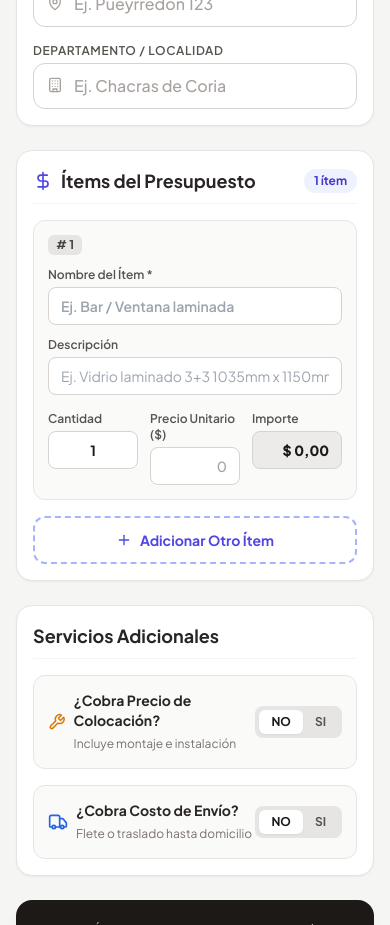
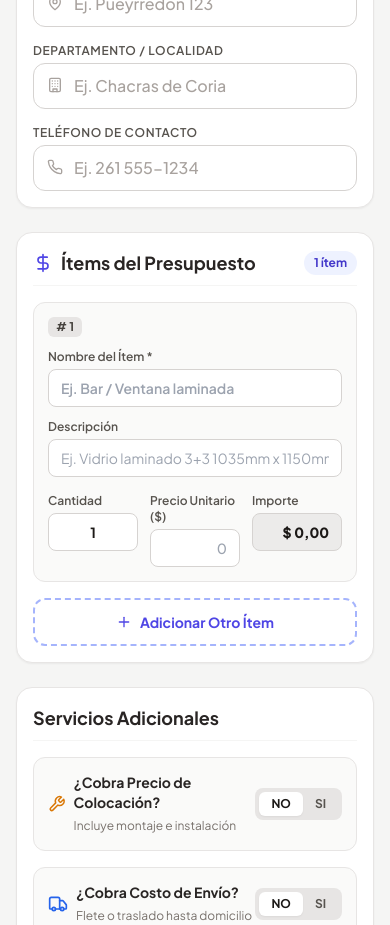
Before and after one commit to CamilaManita/presupuesto-app, a React (Vite) app: page / in a window 390 px wide. Shown: the part 920-1845 px from the top of the page. Built offline with nearby package versions, Linux system fonts and the light colour scheme.

Commit message:
Add client contact phone number field to form, PDF layout, and email summary

```diff
--- a/api/send-pdf.js
+++ b/api/send-pdf.js
@@ -41,6 +41,7 @@ export default async function handler(req, res) {
       clientName,
       clientAddress,
       clientDepartment,
+      clientPhone,
       items = [],
       hasColocacion,
       colocacionAmount,
@@ -125,6 +126,7 @@ export default async function handler(req, res) {
                 <div style="color: #18181b; font-weight: bold; font-size: 14px;">${clientName || 'Sin especificar'}</div>
                 ${clientAddress ? `<div style="color: #52525b;">${clientAddress}</div>` : ''}
                 ${clientDepartment ? `<div style="color: #52525b;">${clientDepartment}</div>` : ''}
+                ${clientPhone ? `<div style="color: #52525b; font-weight: bold; margin-top: 3px;">Tel: ${clientPhone}</div>` : ''}
               </td>
             </tr>
           </table>
--- a/src/App.jsx
+++ b/src/App.jsx
@@ -26,6 +26,7 @@ export function App() {
     clientName: '',
     clientAddress: '',
     clientDepartment: '',
+    clientPhone: '',
     items: [
       {
         name: '',
--- a/src/components/PdfPreviewModal.jsx
+++ b/src/components/PdfPreviewModal.jsx
@@ -63,6 +63,7 @@ export const PdfPreviewModal = ({
           clientName: formData.clientName,
           clientAddress: formData.clientAddress,
           clientDepartment: formData.clientDepartment,
+          clientPhone: formData.clientPhone,
           items: formData.items,
           hasColocacion: formData.hasColocacion,
           colocacionAmount: formData.colocacionAmount,
--- a/src/components/PdfTemplate.jsx
+++ b/src/components/PdfTemplate.jsx
@@ -87,6 +87,11 @@ export const PdfTemplate = React.forwardRef(({ formData }, ref) => {
             <p className="text-stone-600">
               {clientDepartment || <span className="text-stone-400 italic">[Departamento]</span>}
             </p>
+            {clientPhone && (
+              <p className="text-stone-600 font-medium">
+                Tel: {clientPhone}
+              </p>
+            )}
           </div>
         </div>
 
--- a/src/components/PresupuestoForm.jsx
+++ b/src/components/PresupuestoForm.jsx
@@ -1,5 +1,5 @@
 import React from 'react';
-import { Plus, Trash2, Calendar, User, MapPin, Building, DollarSign, Wrench, Truck, Hash } from 'lucide-react';
+import { Plus, Trash2, Calendar, User, MapPin, Building, Phone, DollarSign, Wrench, Truck, Hash } from 'lucide-react';
 import { formatCurrency } from '../utils/formatters';
 
 export const PresupuestoForm = ({
@@ -207,6 +207,22 @@ export const PresupuestoForm = ({
                   className="w-full pl-10 pr-3 py-2.5 border border-stone-300 rounded-xl text-stone-900 font-medium placeholder-stone-400 focus:ring-2 focus:ring-indigo-500 focus:border-indigo-500 transition-all"
                 />
               </div>
+            </div>
+          </div>
+
+          <div>
+            <label className="block text-xs font-semibold text-stone-600 uppercase tracking-wider mb-1">
+              Teléfono de Contacto
+            </label>
+            <div className="relative">
+              <Phone className="w-4 h-4 text-stone-400 absolute left-3.5 top-3.5" />
+              <input
+                type="tel"
+                placeholder="Ej. 261 555-1234"
+                value={formData.clientPhone || ''}
+                onChange={(e) => handleInputChange('clientPhone', e.target.value)}
+                className="w-full pl-10 pr-3 py-2.5 border border-stone-300 rounded-xl text-stone-900 font-medium placeholder-stone-400 focus:ring-2 focus:ring-indigo-500 focus:border-indigo-500 transition-all"
+              />
             </div>
           </div>
         </div>
```
